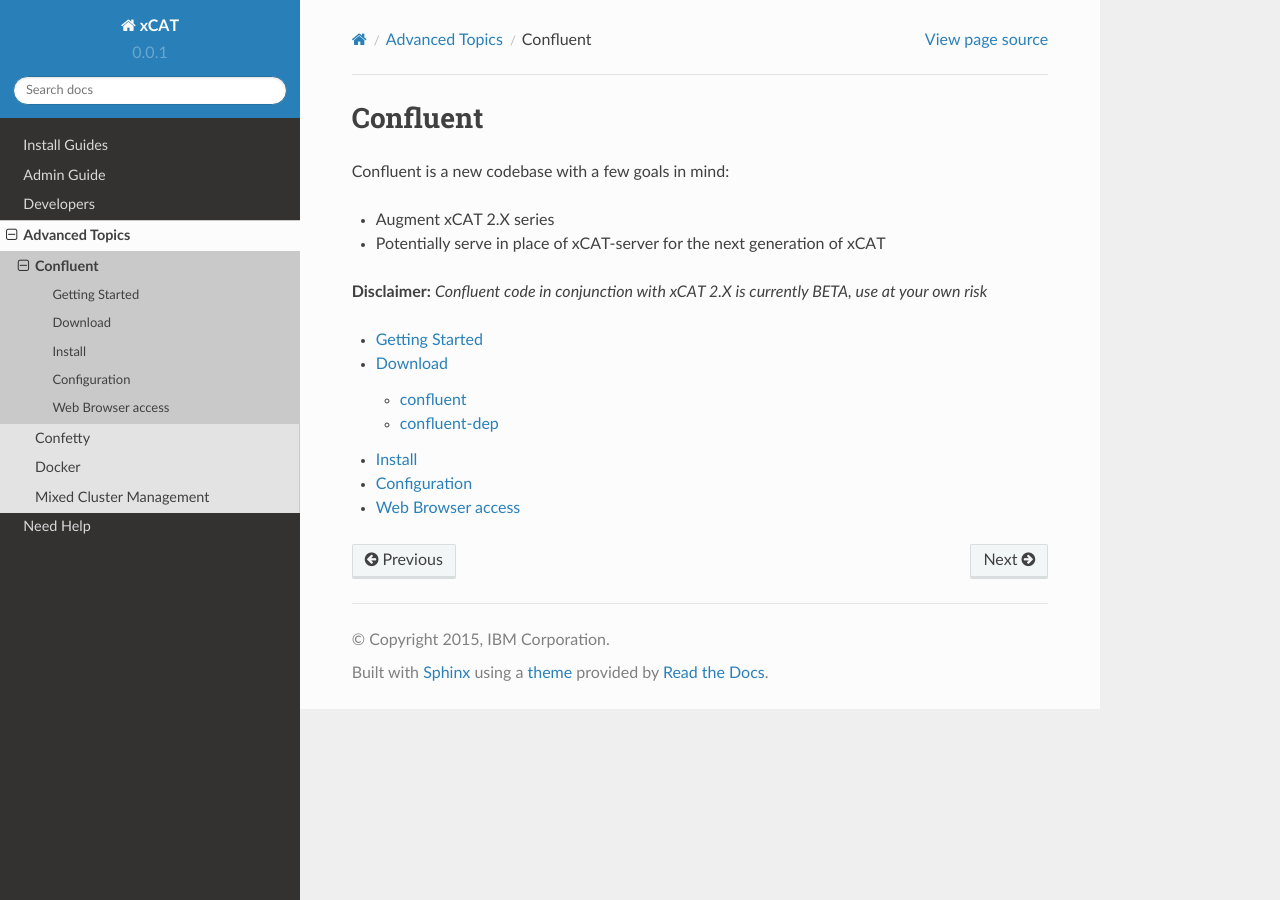
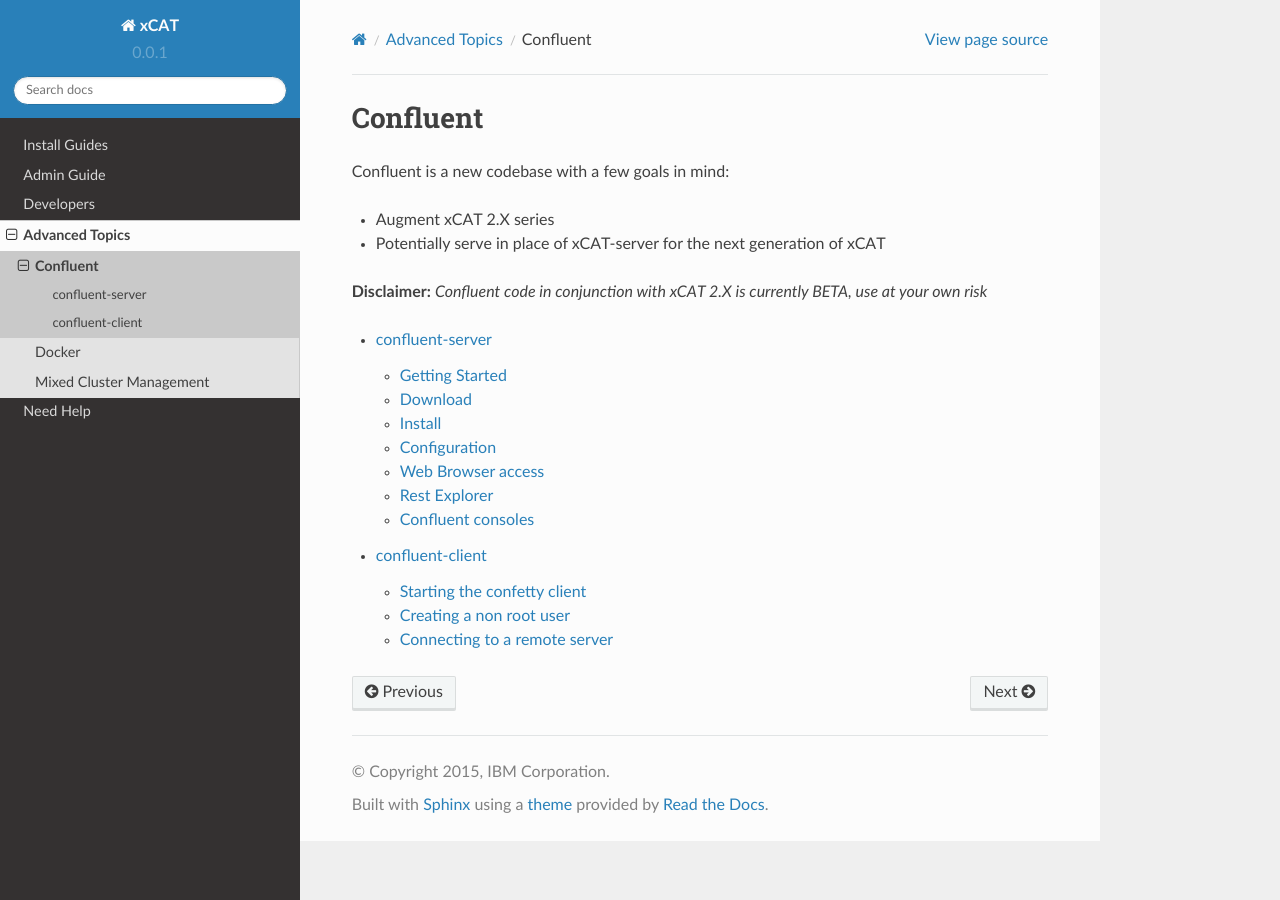
Before and after one commit to junxiawang/xcat-doc, a Sphinx documentation site: the page built from docs/source/advanced/confluent/index.rst, in a window 1280 px wide. Built offline with Sphinx 7.4.7 and the Read the Docs theme 2.0.0, drawn with Linux system fonts in a browser that asks for light colours; pages that are not in the unit, such as notebooks, are missing from menus.

Commit message:
Rearrange the confluent related pages to be under one topic
Under Advanced topics, confluent was split to two separate topics:
- confluent
- confetty

To keep things together better, create a main confluent bullet,
underneath:
confluent -> confluent_server
confetty -> confluent_client

```diff
--- a/docs/source/advanced/confetty/confetty.rst
+++ b/docs/source/advanced/confluent/client/confluent_client.rst
@@ -1,4 +1,3 @@
-
 
 Starting the confetty client
 ============================
--- /dev/null
+++ b/docs/source/advanced/confluent/client/index.rst
@@ -0,0 +1,7 @@
+confluent-client
+================
+
+.. toctree::
+   :maxdepth: 2
+
+   confluent_client.rst
--- a/docs/source/advanced/confluent/index.rst
+++ b/docs/source/advanced/confluent/index.rst
@@ -12,4 +12,5 @@
 .. toctree::
    :maxdepth: 2
 
-   confluent.rst
+   server/index.rst
+   client/index.rst
--- /dev/null
+++ b/docs/source/advanced/confluent/server/index.rst
@@ -0,0 +1,8 @@
+confluent-server
+================
+
+
+.. toctree::
+   :maxdepth: 2
+
+   confluent_server.rst
--- a/docs/source/advanced/index.rst
+++ b/docs/source/advanced/index.rst
@@ -5,6 +5,5 @@
    :maxdepth: 2
 
    confluent/index
-   confetty/index
    docker/index
    mixed_cluster
```
Also changed, not shown: docs/source/advanced/confetty/index.rst (deleted, +0 -9 lines), docs/source/advanced/confluent/server/confluent_server.rst (renamed from docs/source/advanced/confluent/confluent.rst, +14 -13 lines).
